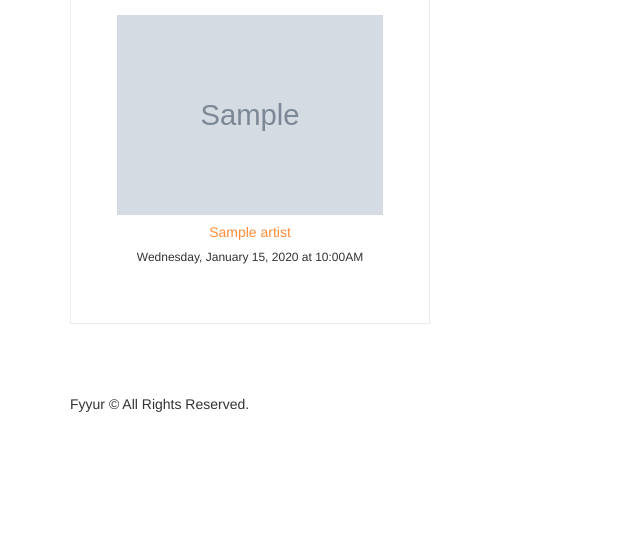
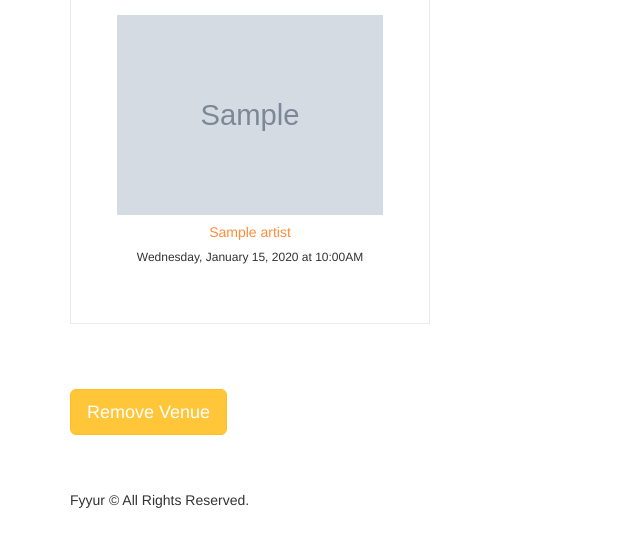
Before and after one commit to marcnjaramillo/fyyur, a Flask app: page /venues/1 in a window 1280 px wide. Shown: the part 701-1246 px from the top of the page, without its empty margins (0-640 px from the left). Before the commit the page ends 1113 px from the top, so only its background shows below. Run offline with Flask 2, Linux system fonts and the light colour scheme; tables that the repository leaves empty hold one stand-in row (values such as "Sample post"); grey boxes marked "Sample" are stand-in pictures; some libraries are stand-ins or nearby versions.

Commit message:
Add delete button to venue page

```diff
--- a/templates/pages/show_venue.html
+++ b/templates/pages/show_venue.html
@@ -24,10 +24,12 @@
       <i class="fas fa-phone-alt"></i> {% if venue.phone %}{{ venue.phone }}{% else %}No Phone{% endif %}
     </p>
     <p>
-			<i class="fas fa-link"></i> {% if venue.website %}<a href="{{ venue.website }}" target="_blank">{{ venue.website }}</a>{% else %}No Website{% endif %}
+      <i class="fas fa-link"></i> {% if venue.website %}<a href="{{ venue.website }}"
+        target="_blank">{{ venue.website }}</a>{% else %}No Website{% endif %}
     </p>
     <p>
-			<i class="fab fa-facebook-f"></i> {% if venue.facebook_link %}<a href="{{ venue.facebook_link }}" target="_blank">{{ venue.facebook_link }}</a>{% else %}No Facebook Link{% endif %}
+      <i class="fab fa-facebook-f"></i> {% if venue.facebook_link %}<a href="{{ venue.facebook_link }}"
+        target="_blank">{{ venue.facebook_link }}</a>{% else %}No Facebook Link{% endif %}
     </p>
     {% if venue.seeking_talent %}
     <div class="seeking">
@@ -47,7 +49,8 @@
   </div>
 </div>
 <section>
-	<h2 class="monospace">{{ venue.upcoming_shows_count }} Upcoming {% if venue.upcoming_shows_count == 1 %}Show{% else %}Shows{% endif %}</h2>
+  <h2 class="monospace">{{ venue.upcoming_shows_count }} Upcoming
+    {% if venue.upcoming_shows_count == 1 %}Show{% else %}Shows{% endif %}</h2>
   <div class="row">
     {%for show in venue.upcoming_shows %}
     <div class="col-sm-4">
@@ -61,7 +64,8 @@
   </div>
 </section>
 <section>
-	<h2 class="monospace">{{ venue.past_shows_count }} Past {% if venue.past_shows_count == 1 %}Show{% else %}Shows{% endif %}</h2>
+  <h2 class="monospace">{{ venue.past_shows_count }} Past
+    {% if venue.past_shows_count == 1 %}Show{% else %}Shows{% endif %}</h2>
   <div class="row">
     {%for show in venue.past_shows %}
     <div class="col-sm-4">
@@ -74,5 +78,26 @@
     {% endfor %}
   </div>
 </section>
+<section>
+  <button class='btn btn-primary btn-lg' id='delete-venue-button' data-id='{{ venue.id }}'>Remove Venue</button>
+</section>
+<script>
+  const deleteVenueButton = document.querySelector('#delete-venue-button');
+  deleteVenueButton.onclick = function (e) {
+    console.log('event', e)
+    const venueId = e.target.dataset['id']
+    fetch('/venues/' + venueId, {
+      method: 'DELETE',
+    })
+      .then(function () {
+        const item = e.target.parentElement;
+        item.remove();
+        window.location.replace("{{ url_for('index') }}");
+      })
+      .catch(function () {
+        console.log('error');
+      });
+  }
+</script>
 
 {% endblock %}
```
Lines whose indentation alone changed are shown as unchanged.
